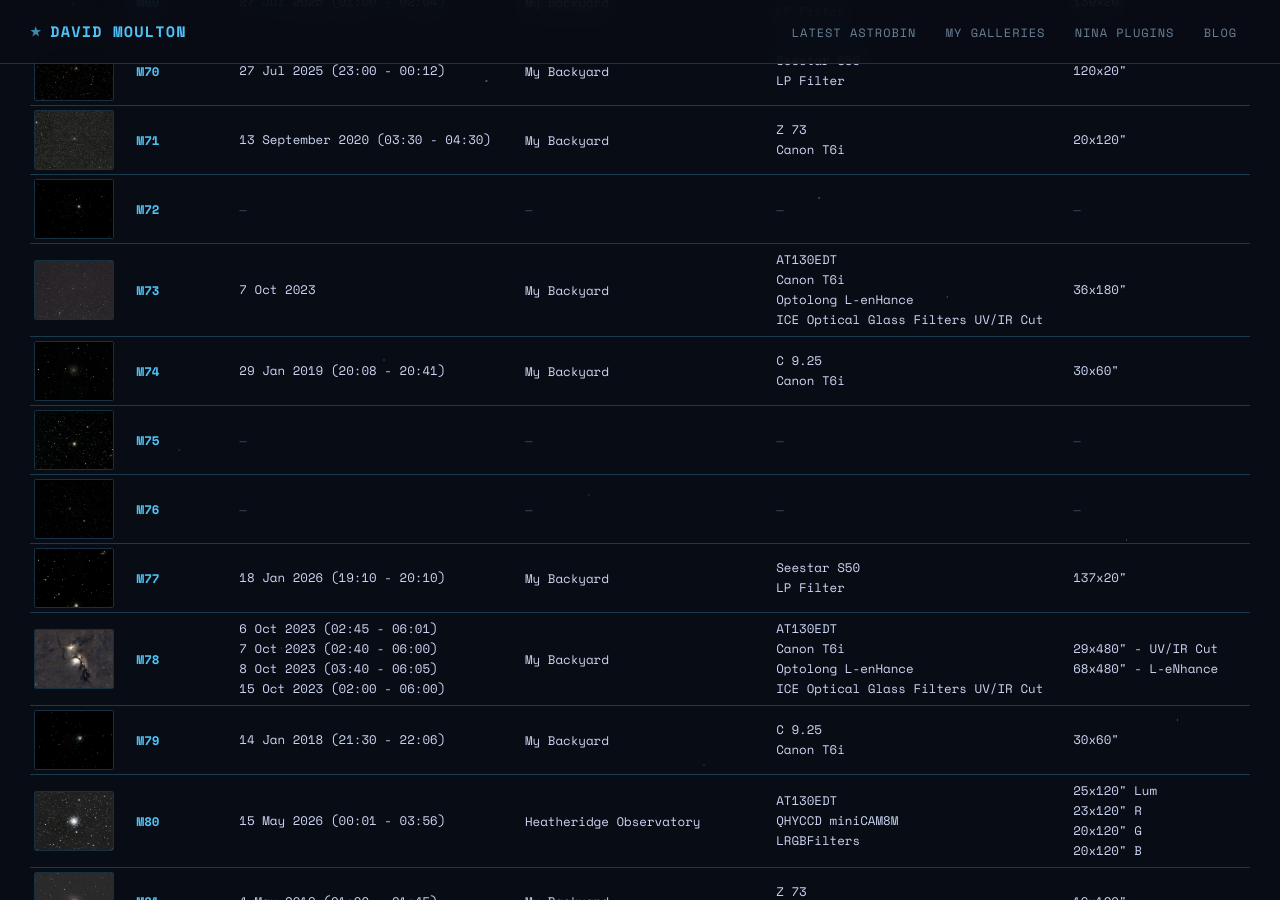
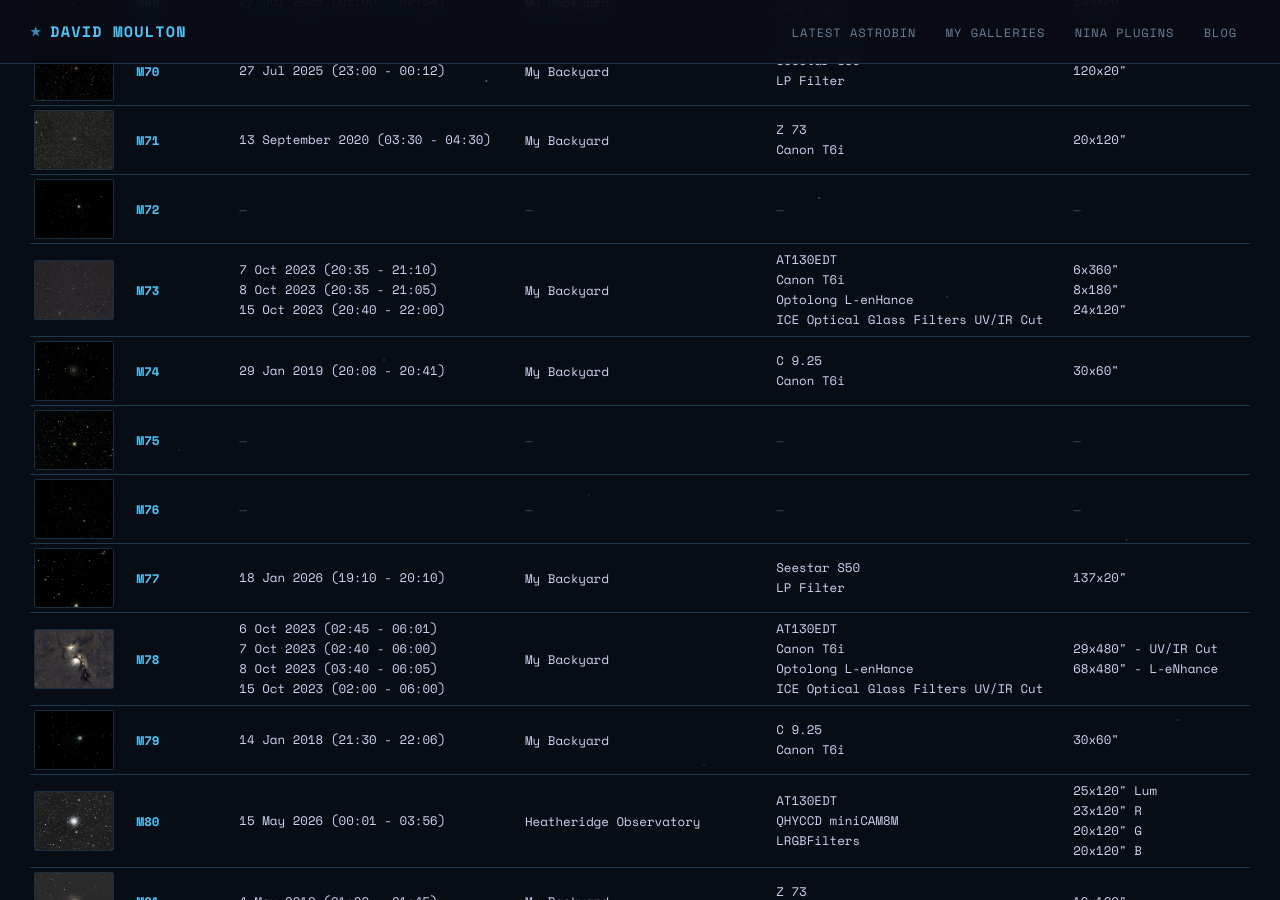
Before and after one commit to dmoulton/dmoulton.github.io, a Jekyll site: the page built from pages/astrophotography/messier-list.html, in a window 1280 px wide and 900 px high, scrolled down 5276 px. Built offline with Jekyll 4.4.1, drawn with Linux system fonts in a browser that asks for light colours; comment, search, counter and statistics services are not loaded.

Commit message:
image data for m73

```diff
--- a/_data/galleries/messier.yml
+++ b/_data/galleries/messier.yml
@@ -828,10 +828,10 @@ pictures:
     sort_id: 73
     thumbnail: m73-300x196.jpg
     title: M73
-    date: 7 Oct 2023
+    date: 7 Oct 2023 (20:35 - 21:10) | 8 Oct 2023 (20:35 - 21:05) | 15 Oct 2023 (20:40 - 22:00)
     location: My Backyard
     equipment: AT130EDT | Canon T6i | Optolong L-enHance | ICE Optical Glass Filters UV/IR Cut
-    image_info: 36x180"
+    image_info: 6x360" | 8x180" | 24x120"
     checked: true
   - filename: m74
     original: m74-2002x1521.jpg
```
